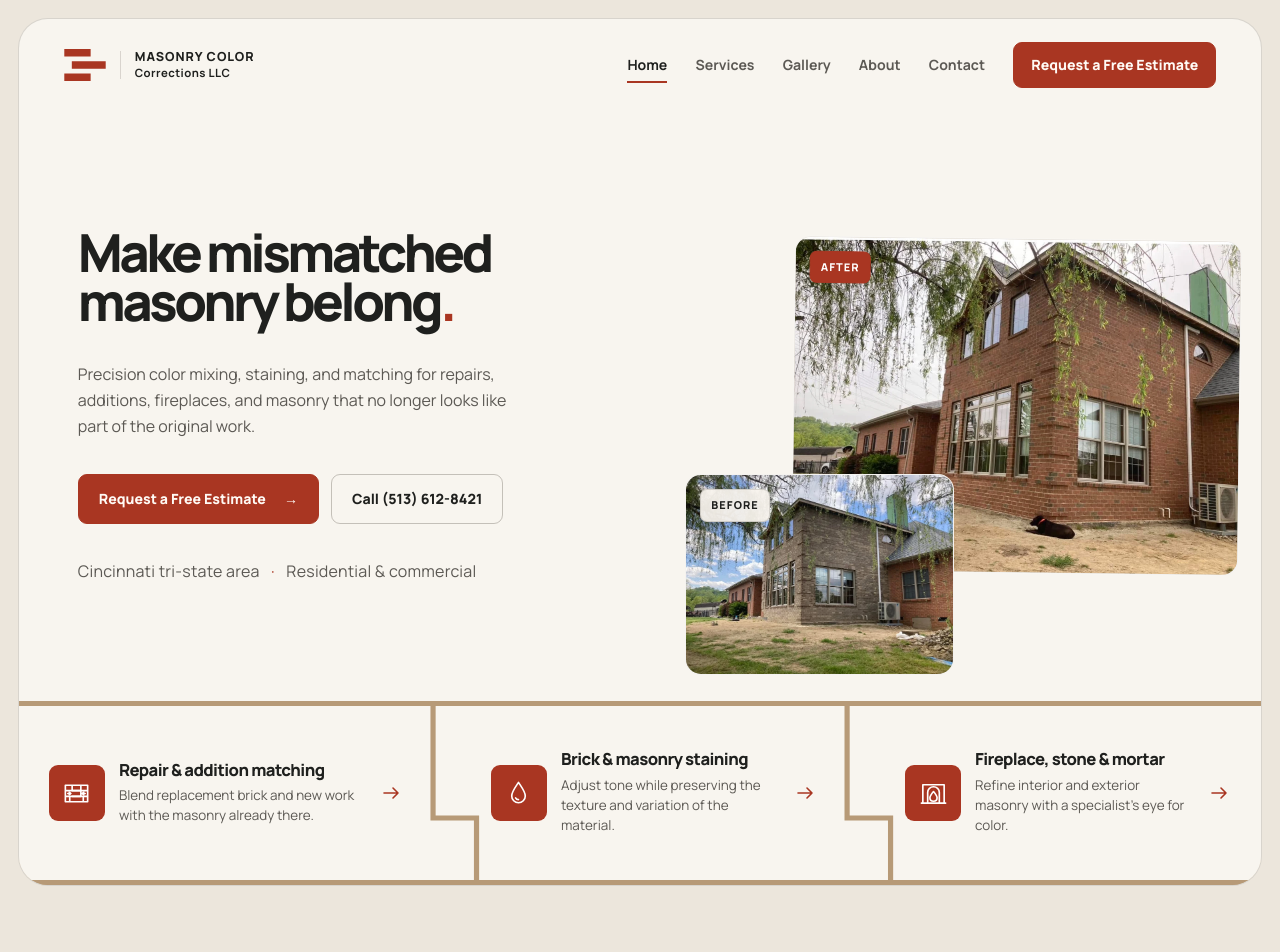
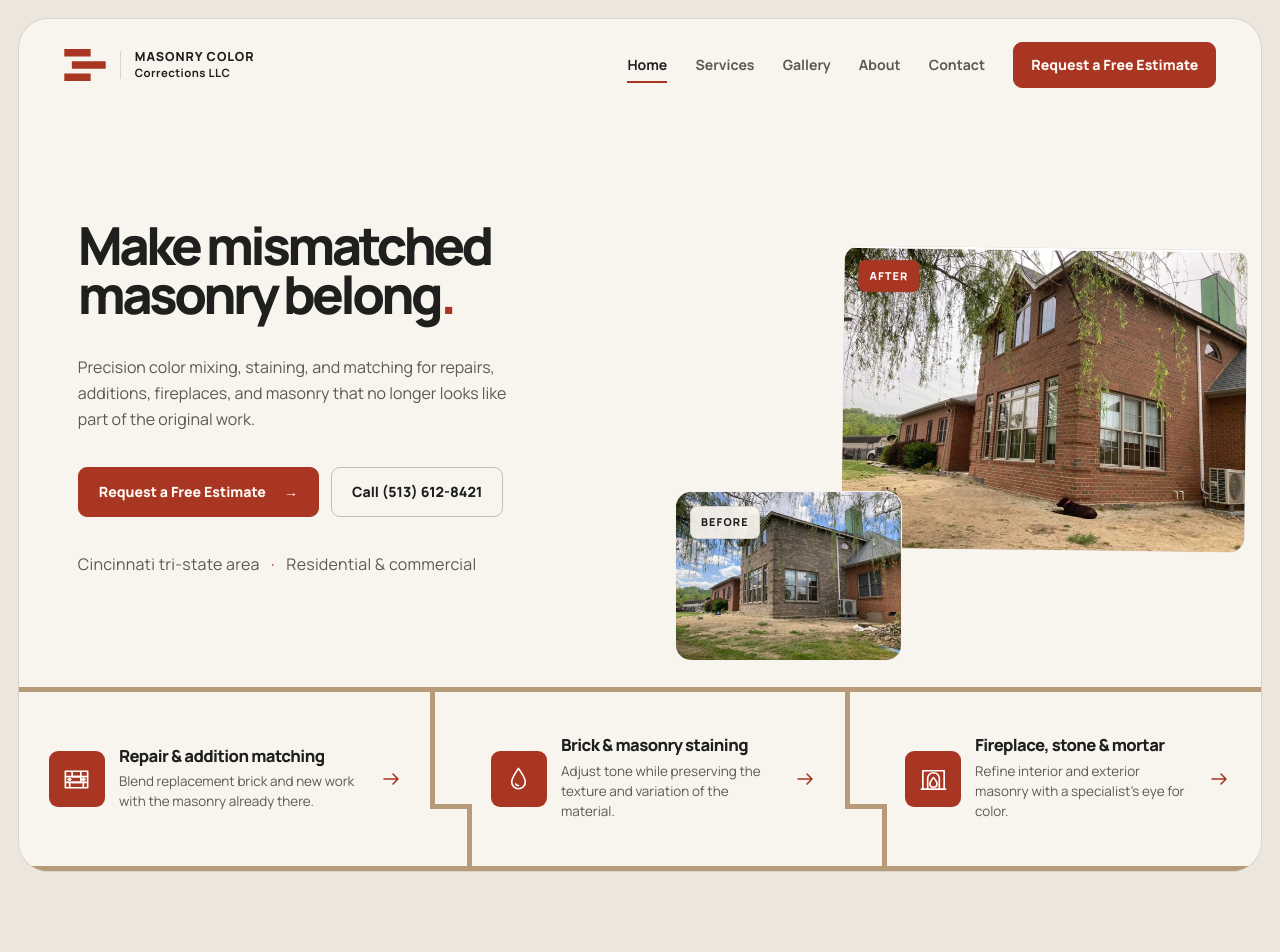
Before and after one commit to ocnbtl/projectjimsite, a Next.js app: page / in a window 1280 px wide. Shown: the top 952 px of the page. Built offline with nearby package versions, Linux system fonts and the light colour scheme; no server answers.

Commit message:
Correct homepage service and hero geometry

```diff
--- a/app/home.module.css
+++ b/app/home.module.css
@@ -1,7 +1,7 @@
 .hero {
   display: grid;
   grid-template-columns: minmax(0, 0.52fr) minmax(0, 0.48fr);
-  grid-template-rows: clamp(590px, 45vw, 680px) auto;
+  grid-template-rows: clamp(520px, 45vw, 680px) auto;
   overflow: hidden;
 }
 
@@ -66,18 +66,18 @@
 
 .heroAfter {
   aspect-ratio: 4 / 3;
-  right: clamp(20px, 1.6vw, 32px);
+  right: clamp(14px, 1vw, 20px);
   top: 50%;
   transform: translateY(-50%) rotate(0.7deg);
   transform-origin: center;
-  width: min(75%, 880px);
+  width: min(68%, 820px);
 }
 
 .heroBefore {
   aspect-ratio: 4 / 3;
   bottom: clamp(22px, 2vw, 34px);
-  left: clamp(20px, 1.6vw, 32px);
-  width: min(45%, 520px);
+  left: clamp(10px, 0.8vw, 16px);
+  width: min(38%, 460px);
   z-index: 2;
 }
 
@@ -148,41 +148,41 @@
   z-index: -1;
 }
 
-.heroServices a:not(:last-child)::before {
+.heroServices a:first-of-type::before {
   clip-path: polygon(
     0 0,
-    89.5% 0,
-    89.5% calc(100% - 62px),
+    calc(100% - 42px) 0,
+    calc(100% - 42px) calc(100% - 62px),
     100% calc(100% - 62px),
     100% 100%,
     0 100%
   );
-  right: -10.5%;
+  right: -42px;
 }
 
-.heroServices a:not(:first-of-type)::before {
+.heroServices a:last-of-type::before {
   clip-path: polygon(
     0 0,
     100% 0,
     100% 100%,
-    10.5% 100%,
-    10.5% calc(100% - 62px),
+    42px 100%,
+    42px calc(100% - 62px),
     0 calc(100% - 62px)
   );
 }
 
-.heroServices a:not(:first-of-type):not(:last-of-type)::before {
+.heroServices a:nth-of-type(2)::before {
   clip-path: polygon(
     0 0,
-    89.5% 0,
-    89.5% calc(100% - 62px),
+    calc(100% - 42px) 0,
+    calc(100% - 42px) calc(100% - 62px),
     100% calc(100% - 62px),
     100% 100%,
-    10.5% 100%,
-    10.5% calc(100% - 62px),
+    42px 100%,
+    42px calc(100% - 62px),
     0 calc(100% - 62px)
   );
-  right: -10.5%;
+  right: -42px;
 }
 
 .heroServices a:hover::before {
@@ -191,6 +191,7 @@
 
 .heroServices a:hover {
   color: var(--sample);
+  z-index: 4;
 }
 
 .heroServices a:focus-visible {
@@ -253,18 +254,45 @@
   z-index: 2;
 }
 
-.serviceSeams {
+.serviceSeam {
+  bottom: 0;
   display: block;
-  fill: none;
-  height: 100%;
-  inset: 0;
   pointer-events: none;
   position: absolute;
-  stroke: var(--buff);
-  stroke-width: 5;
-  vector-effect: non-scaling-stroke;
-  width: 100%;
-  z-index: 5;
+  top: 0;
+  width: 42px;
+  z-index: 8;
+}
+
+.serviceSeam::before,
+.serviceSeam::after {
+  box-sizing: border-box;
+  content: "";
+  position: absolute;
+}
+
+.serviceSeam::before {
+  border-left: 5px solid var(--buff);
+  bottom: 62px;
+  left: 0;
+  top: 0;
+}
+
+.serviceSeam::after {
+  border-right: 5px solid var(--buff);
+  border-top: 5px solid var(--buff);
+  bottom: 0;
+  height: 62px;
+  left: 0;
+  width: 42px;
+}
+
+.serviceSeamOne {
+  left: calc(33.333333% - 2.5px);
+}
+
+.serviceSeamTwo {
+  left: calc(66.666667% - 2.5px);
 }
 
 .serviceArrow svg {
@@ -731,7 +759,7 @@
     inset: 0;
   }
 
-  .serviceSeams {
+  .serviceSeam {
     display: none;
   }
 
--- a/app/page.tsx
+++ b/app/page.tsx
@@ -153,7 +153,7 @@ export default function HomePage() {
               alt={featuredProject.beforeAlt}
               fill
               loading="eager"
-              sizes="(max-width: 900px) 38vw, 20vw"
+              sizes="(max-width: 900px) 38vw, 19vw"
             />
             <span>Before</span>
           </div>
@@ -164,7 +164,7 @@ export default function HomePage() {
               fill
               loading="eager"
               fetchPriority="high"
-              sizes="(max-width: 900px) 58vw, 48vw"
+              sizes="(max-width: 900px) 58vw, 34vw"
             />
             <span>After</span>
           </div>
@@ -191,16 +191,16 @@ export default function HomePage() {
               </span>
             </Link>
           ))}
-          <svg
-            className={styles.serviceSeams}
-            viewBox="0 0 1200 174"
-            preserveAspectRatio="none"
+          <span
+            className={`${styles.serviceSeam} ${styles.serviceSeamOne}`}
+            data-service-seam="one"
             aria-hidden="true"
-            focusable="false"
-          >
-            <path d="M400 0v112h42v62" />
-            <path d="M800 0v112h42v62" />
-          </svg>
+          />
+          <span
+            className={`${styles.serviceSeam} ${styles.serviceSeamTwo}`}
+            data-service-seam="two"
+            aria-hidden="true"
+          />
         </div>
       </section>
 
```
